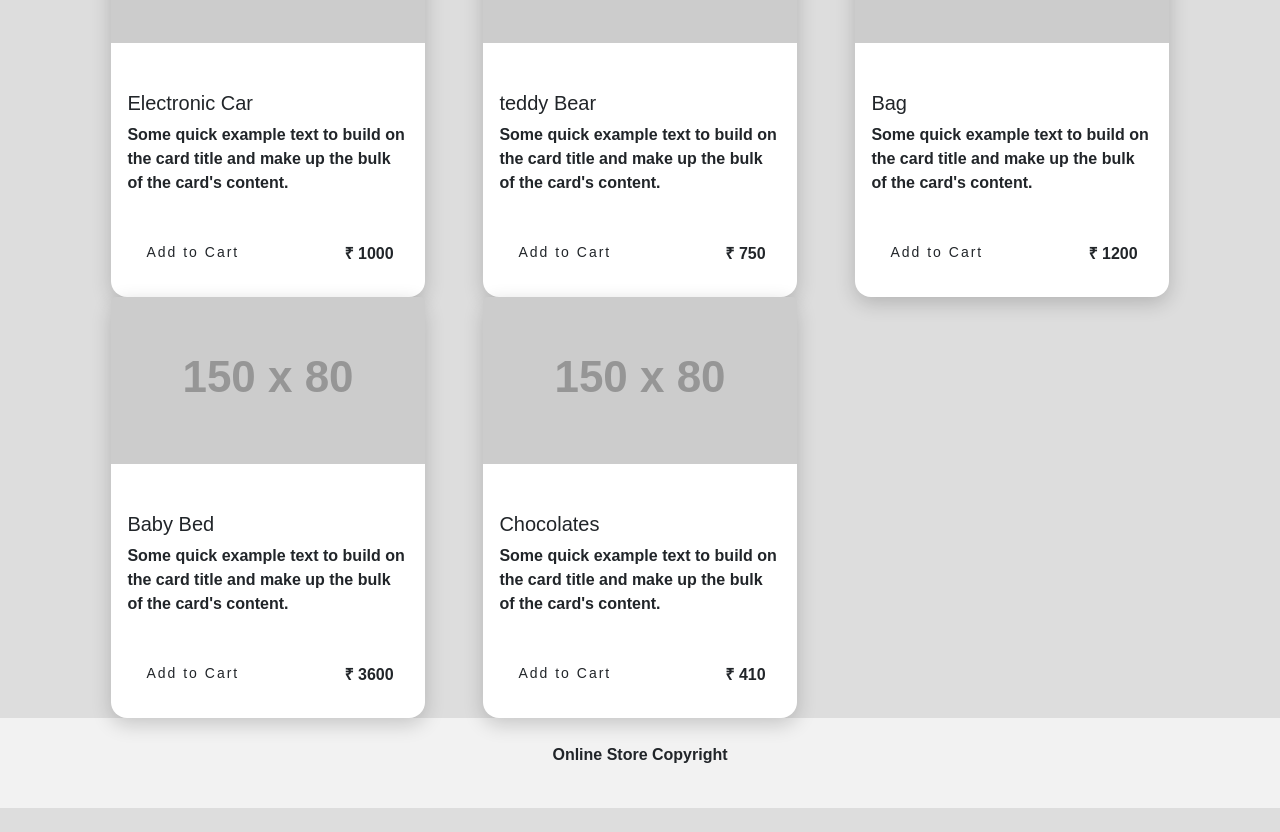
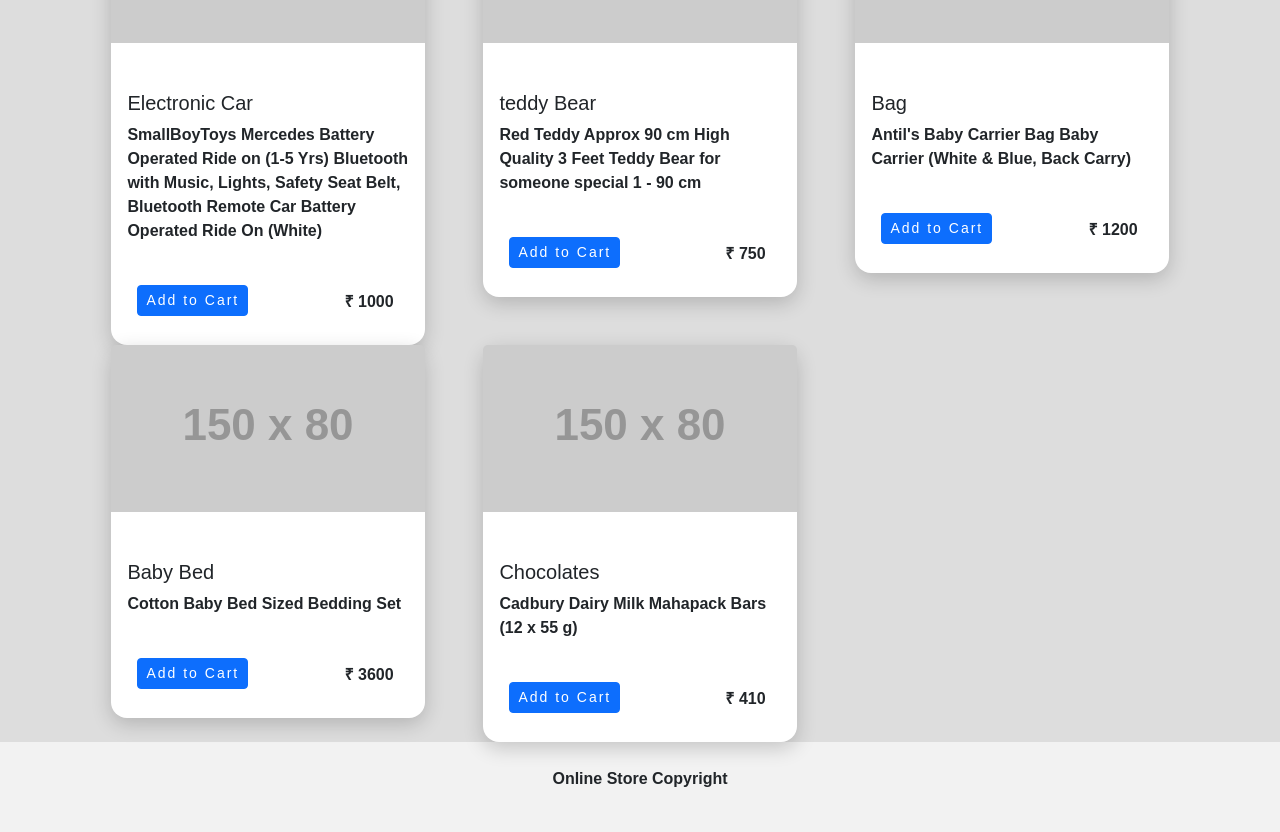
Before and after one commit to Ashhworld2308/shopping-cart, a React (Create React App) app: page / in a window 1280 px wide. Shown: the part 360-1192 px from the top of the page. Before the commit the page ends 1168 px from the top, so only its background shows below. Built offline with nearby package versions, Linux system fonts and the light colour scheme.

Commit message:
Update global changes

```diff
--- a/src/App.js
+++ b/src/App.js
@@ -7,63 +7,11 @@ import Layout from "./component/common/Layout";
 import ProductItems from './component/ProductItems';
 import UserCart from "./component/UserCart";
 import authContext from './Context/authContext';
+import { DUMMAY_PRODUCTS } from './constants';
 
-const dummuyItems = [
-  {
-    id: 1,
-    name: "Electronic Car",
-    price: 1000,
-    packagingCharges: 0,
-    deliveryCharge: 0,
-    discount: 5,
-    category: "Test",
-    isCartItem: false
-  },
-  {
-    id: 2,
-    name: "teddy Bear",
-    price: 750,
-    packagingCharges: 0,
-    deliveryCharge: 0,
-    discount: 5,
-    category: "Test",
-    isCartItem: false
-  },
-  {
-    id: 3,
-    name: "Bag",
-    price: 1200,
-    packagingCharges: 0,
-    deliveryCharge: 0,
-    discount: 0,
-    category: "Test",
-    isCartItem: false
-  },
-  {
-    id: 4,
-    name: "Baby Bed",
-    price: 3600,
-    packagingCharges: 0,
-    deliveryCharge: 0,
-    discount: 10,
-    category: "Test",
-    isCartItem: false
-  },
-  {
-    id: 5,
-    name: "Chocolates",
-    price: 410,
-    packagingCharges: 0,
-    deliveryCharge: 0,
-    discount: 0,
-    category: "Test",
-    isCartItem: false
-  }
-];
 
 function App() {
-  const [products, setProducts] = useState(dummuyItems);
-  const UserContext = createContext();
+  const [products, setProducts] = useState(DUMMAY_PRODUCTS);
 
   useEffect(() => {
     setProducts(() => [...products]);
--- a/src/component/ProductItem.js
+++ b/src/component/ProductItem.js
@@ -21,10 +21,10 @@ const ProductItem = (props) => {
               <img src="https://placehold.it/150x80?text=IMAGE" className="card-img-top" alt="..." />
               <div className="card-body">
                 <h5 className="card-title">{item.name}</h5>
-                <p className="card-text">Some quick example text to build on the card title and make up the bulk of the card's content.</p>
+                <p className="card-text">{item.description}</p>
               </div>
               <div className="card-body">
-                <button type="button" disabled={item.isCartItem} className="btn btn-sm btn-default" onClick={onAddItem}>Add to Cart</button>
+                <button type="button" disabled={item.isCartItem} className="btn btn-sm btn-primary" onClick={onAddItem}>Add to Cart</button>
                     <span className="item-price-style"><label>&#8377; {item.price}</label></span>
               </div>
             </div>
--- a/src/component/UserCart.js
+++ b/src/component/UserCart.js
@@ -12,7 +12,8 @@ import PaymentOption from "./cartDetails/PaymentOption";
 
 const CART_DETAILS = {
   addressDetails: {},
-  orderSummary: {}
+  orderSummary: {},
+  paymentDetails: {}
 }
 
 const UserCart = () => {
@@ -25,8 +26,6 @@ const UserCart = () => {
   const deleteItemHandler = (cartItem) => {
     dispatch(deleteItem(cartItem));
     deleteCartHandler(cartItem);
-
-    console.log(cartItems);
   }
 
   const onSaveAddressHandler = (data) => {
@@ -37,6 +36,11 @@ const UserCart = () => {
   const onOrderSummarySaved = (data) => {
     finalCheckoutResult.orderSummary = data;
     setFinalCheckoutResult((prevStat) => { return {...prevStat, orderSummary: finalCheckoutResult.orderSummary}});
+  }
+
+  const onPaymentDetailUpdate = (paymentOptions) => {
+    finalCheckoutResult.paymentDetails = paymentOptions;
+    setFinalCheckoutResult((prevStat) => { return {...prevStat, paymentDetails: finalCheckoutResult.paymentDetails}});
   }
 
   const onUpdateItemQuantity = (e, item) => {
@@ -94,7 +98,7 @@ const UserCart = () => {
               </h2>
               <div id="paymentOption" className="accordion-collapse collapse" data-bs-parent="#accordionFlushExample">
                 <div className="accordion-body">
-                  <PaymentOption cartItems={cartItems} onCheckout={onCheckout} />
+                  <PaymentOption cartItems={cartItems} onCheckout={onCheckout} onPaymentDetailUpdate={onPaymentDetailUpdate} />
                 </div>
               </div>
             </div>
--- a/src/component/cartDetails/PaymentOption.js
+++ b/src/component/cartDetails/PaymentOption.js
@@ -6,7 +6,7 @@ import _ from "lodash";
 const { debounce } = _;
 
 const PaymentOption = (props) => {
-    const { cartItems, onCheckout } = props;
+    const { cartItems, onCheckout, onPaymentDetailUpdate } = props;
     const [paymentOptions, setPaymentOptions] = useState(() => PAYMENT_OPTIONS);
     const [cartSummary, setCartSummary] = useState({})
     const [upipaymentSubmitStatus, setUpipaymentSubmitStatus] = useState(true);
@@ -17,7 +17,8 @@ const PaymentOption = (props) => {
     }, [cartItems]);
 
     const onVerifyHandler = () => {
-        setUpipaymentSubmitStatus(false)
+        setUpipaymentSubmitStatus(false);
+        onPaymentDetailUpdate(paymentOptions)
     }
 
     const delaySaveToDb = useCallback(
@@ -40,13 +41,10 @@ const PaymentOption = (props) => {
         }, 1000), []);
 
     const onPaymentOptionChange = (event) => {
-        console.log(event, event.target);
         debounceCall(event.target.id);
-        console.log(paymentOptions);
     }
 
     const onBankChangeHandler = (event, bank) => {
-        console.log(event.target.value, event.target);
         paymentOptions.netBanking.id = event.target.value;
         paymentOptions.netBanking.bankName = bank.bankName;
 
--- a/src/constants.js
+++ b/src/constants.js
@@ -1,3 +1,61 @@
+export const DUMMAY_PRODUCTS = [
+    {
+      id: 1,
+      name: "Electronic Car",
+      description: "SmallBoyToys Mercedes Battery Operated Ride on (1-5 Yrs) Bluetooth with Music, Lights, Safety Seat Belt, Bluetooth Remote Car Battery Operated Ride On  (White)",
+      price: 1000,
+      packagingCharges: 0,
+      deliveryCharge: 0,
+      discount: 5,
+      category: "Test",
+      isCartItem: false
+    },
+    {
+      id: 2,
+      name: "teddy Bear",
+      description: "Red Teddy Approx 90 cm High Quality 3 Feet Teddy Bear for someone special 1 - 90 cm",
+      price: 750,
+      packagingCharges: 0,
+      deliveryCharge: 0,
+      discount: 5,
+      category: "Test",
+      isCartItem: false
+    },
+    {
+      id: 3,
+      name: "Bag",
+      description: "Antil's Baby Carrier Bag Baby Carrier  (White & Blue, Back Carry)",
+      price: 1200,
+      packagingCharges: 0,
+      deliveryCharge: 0,
+      discount: 0,
+      category: "Test",
+      isCartItem: false
+    },
+    {
+      id: 4,
+      name: "Baby Bed",
+      description: " Cotton Baby Bed Sized Bedding Set",
+      price: 3600,
+      packagingCharges: 0,
+      deliveryCharge: 0,
+      discount: 10,
+      category: "Test",
+      isCartItem: false
+    },
+    {
+      id: 5,
+      name: "Chocolates",
+      description: "Cadbury Dairy Milk Mahapack Bars  (12 x 55 g)",
+      price: 410,
+      packagingCharges: 0,
+      deliveryCharge: 0,
+      discount: 0,
+      category: "Test",
+      isCartItem: false
+    }
+  ];
+
 export const bankLists = [
     {
         "id": 1,
@@ -330,7 +388,7 @@ export const PAYMENT_OPTIONS = {
         cardNumber: "",
         cardHolderName: "",
         cvv: "",
-        calidThru: ""
+        validThru: ""
     },
     cashOnDelivery: {
         isSelected: false
--- a/src/reducers/itemCartReducer.js
+++ b/src/reducers/itemCartReducer.js
@@ -18,7 +18,6 @@ const itemCartReducer = (state = initialState, action) => {
             else { cartItem.quantity -= 1; }
         }
         cartItem.totalPrice = cartItem.quantity * cartItem.price;
-        console.log(cartItem)
         return cartItem.quantity > 0 && cartItem;
     });
     default:
```
